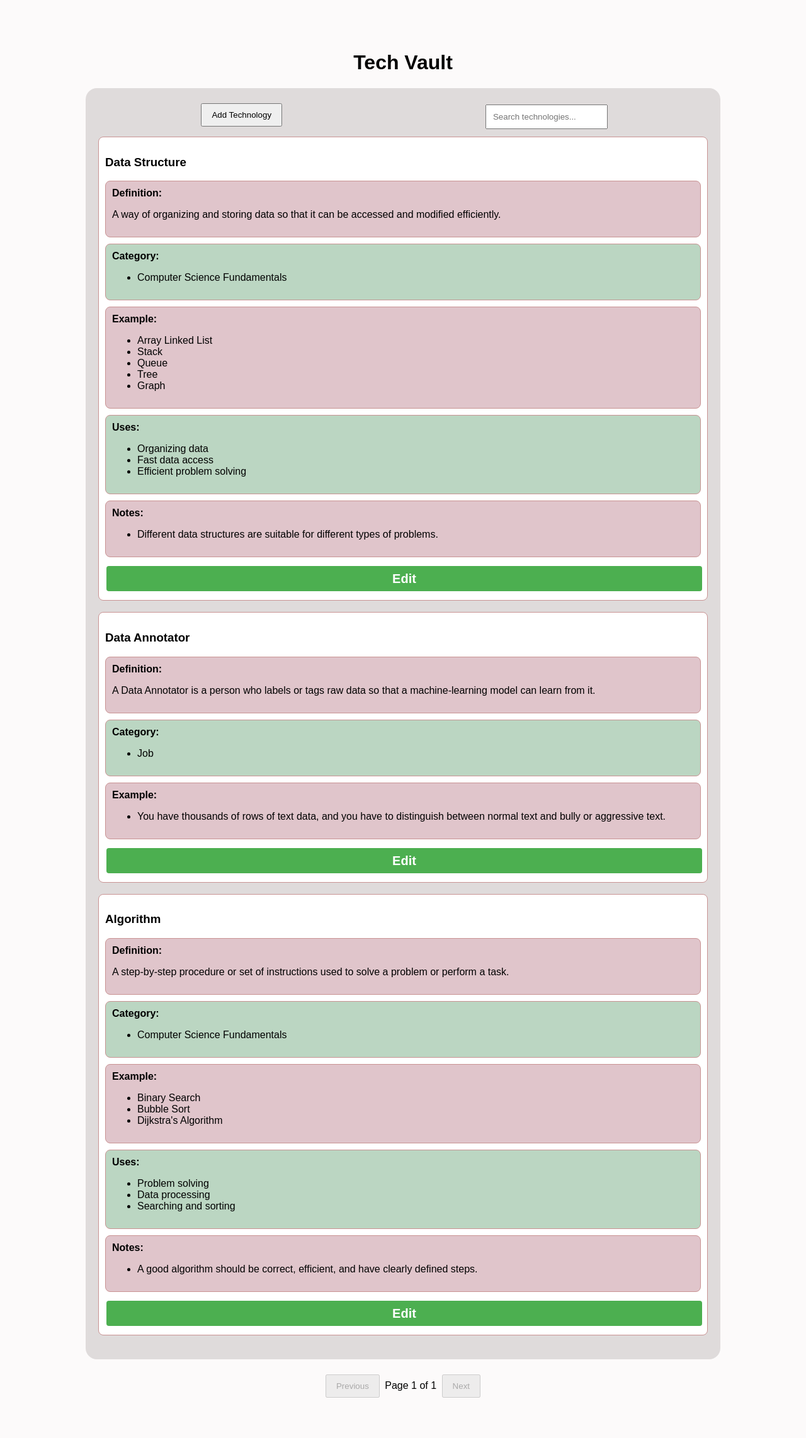
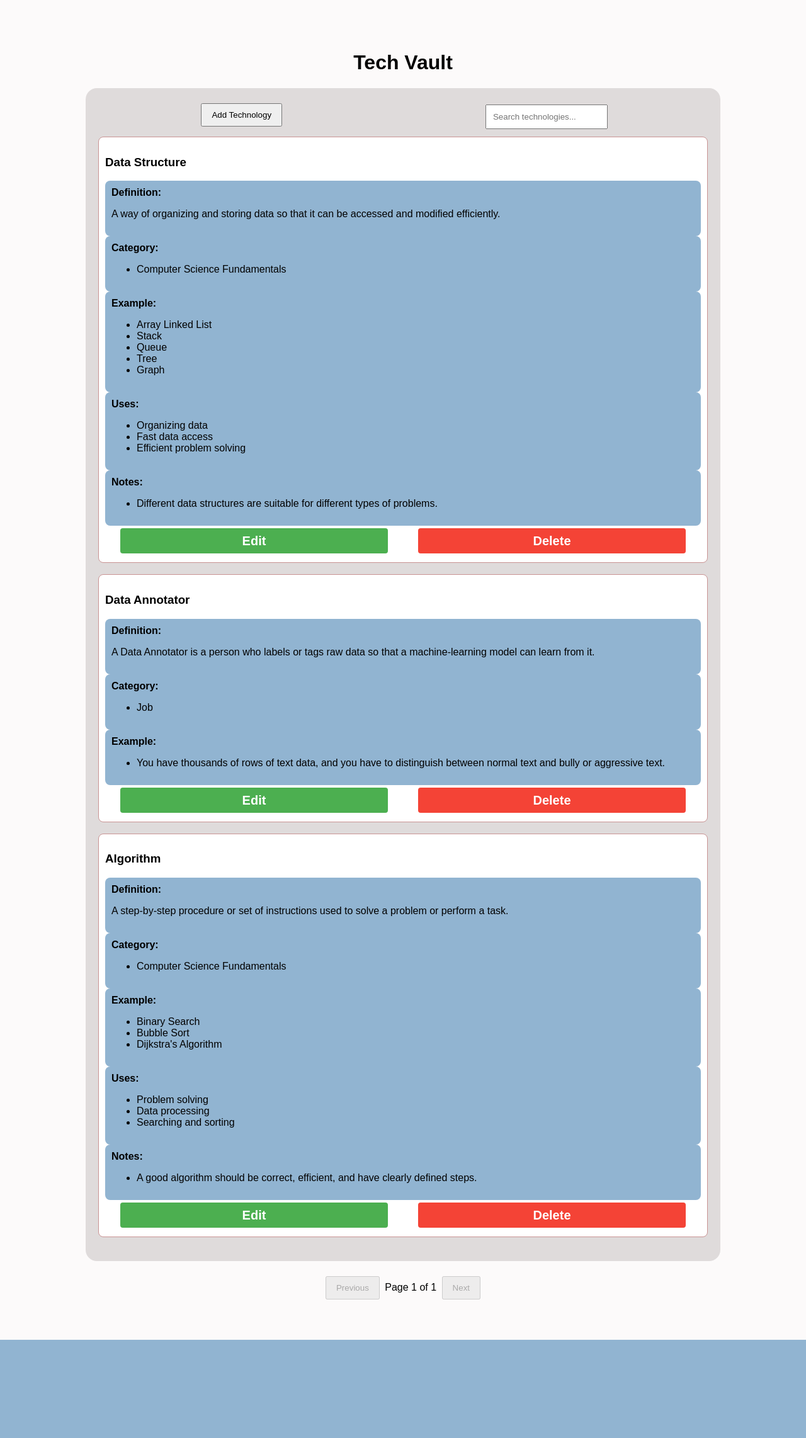
Before and after one commit to Iftikhar-jafry/Tech_Vault, a Flask app: page / in a window 1280 px wide. Shown: the whole page at 63% size. After the commit the page ends 2128 px from the top, so only its background shows below. Run offline with Flask 3, Linux system fonts and the light colour scheme; data comes from the database, SQL or seed files in the repository; both versions use the stored data as it was after the commit.

Commit message:
Delete button added

```diff
--- a/app.py
+++ b/app.py
@@ -173,6 +173,20 @@ def update_technology(id):
         }
     ),201
 
+# ===============================
+# Delete Technology
+# ===============================
+@app.route("/technologies/<int:id>", methods=["DELETE"])
+def delete_technology(id):
+    tech = Technology.query.get_or_404(id)
+    db.session.delete(tech)
+    db.session.commit()
+
+    return jsonify(
+        {
+            "message":"Technology Delete Successfully"
+        }
+    ),200
 
 
 
--- a/static/css/script.css
+++ b/static/css/script.css
@@ -53,21 +53,26 @@ body {
             display:block;
         }
         .card{
-            border: 1px solid #c99393;
-            background: #e0c5cb;
+            /* border: 1px solid #c99393; */
+            background: #91b4d1;
             color:black;
             padding: 10px;
-            margin-bottom: 10px;
+            /* margin-bottom: 1px; */
             border-radius: 8px;
             display:block;
         }
-        .even{
+        /* .even{
             background:rgb(187, 214, 194);
             color:black;
+        } */
+        .button-container
+        {
+            display: flex;
+            justify-content: space-around;
         }
         .edit-button {
             background-color: #4CAF50;
-            width: 100%;
+            width: 45%;
             height: 40px;
             color: white;
             font-size: 20px;
@@ -77,6 +82,21 @@ body {
             cursor: pointer;
             border-radius: 4px;
         }
+
+
+        .delete-button {
+            background-color: #f44336;
+            width: 45%;
+            height: 40px;
+            color: white;
+            font-size: 20px;
+            font-weight: bold;
+            border: none;
+            margin: 4px 2px;
+            cursor: pointer;
+            border-radius: 4px;
+        }
+
         #searchInput{
             width: 20%;
         }
--- a/static/js/app.js
+++ b/static/js/app.js
@@ -119,7 +119,7 @@ function displayTechnologies(technologies) {
             }
 
 
-           html+=`
+           html+=` <span class="button-container">
             <button
                 class="edit-button"
                 type="button"
@@ -128,6 +128,15 @@ function displayTechnologies(technologies) {
             >
                 Edit
             </button>
+            <button
+                class="delete-button"
+                type="button"
+                data-id="${tech.id}"
+                onclick="deleteTechnology(this)"
+            >
+                Delete
+            </button>
+            </span>
         `;
         technologyDiv.innerHTML = html;
 
@@ -194,6 +203,37 @@ function editTechnology(button) {
 
 
 // ===============================
+// Delete technology
+// ===============================
+function deleteTechnology(button) {
+
+    const id = button.dataset.id;
+
+    console.log("Technology ID:", id);
+
+    if (confirm("Are you sure you want to delete this technology?")) {
+
+        fetch(`/technologies/${id}`, {
+            method: "DELETE"
+        })
+        .then(response => {
+            if (response.ok) {
+                // Remove the technology card from the DOM
+                const technologyDiv = button.closest(".technology");
+                technologyDiv.remove();
+            } else {
+                console.error("Failed to delete technology");
+            }
+        })
+        .catch(error => {
+            console.error("Error deleting technology:", error);
+        });
+
+    }
+}
+
+
+// ===============================
 // Search
 // ===============================
 document
--- a/templates/index.html
+++ b/templates/index.html
@@ -33,7 +33,8 @@
                 <div class="card">
                     <strong>Notes:</strong> <p>Lorem ipsum dolor sit amet consectetur adipisicing elit. Consequatur deleniti repudiandae, ad distinctio illum rem facere accusantium, nesciunt quis perspiciatis autem nam error quaerat sit ex voluptate expedita! Sunt, fugiat.</p>
                 </div>
-                    <button class="edit-button" onclick="editTechnology()" data-id="2">Edit</button>
+                    <!-- <button class="edit-button" onclick="editTechnology()" data-id="2">Edit</button> -->
+                    <button class="delete-button" onclick="deleteTechnology()" data-id="2">Delete</button>
             </div>
         </div>
      </div>
```
Also changed, not shown: instance/techvault.db.
